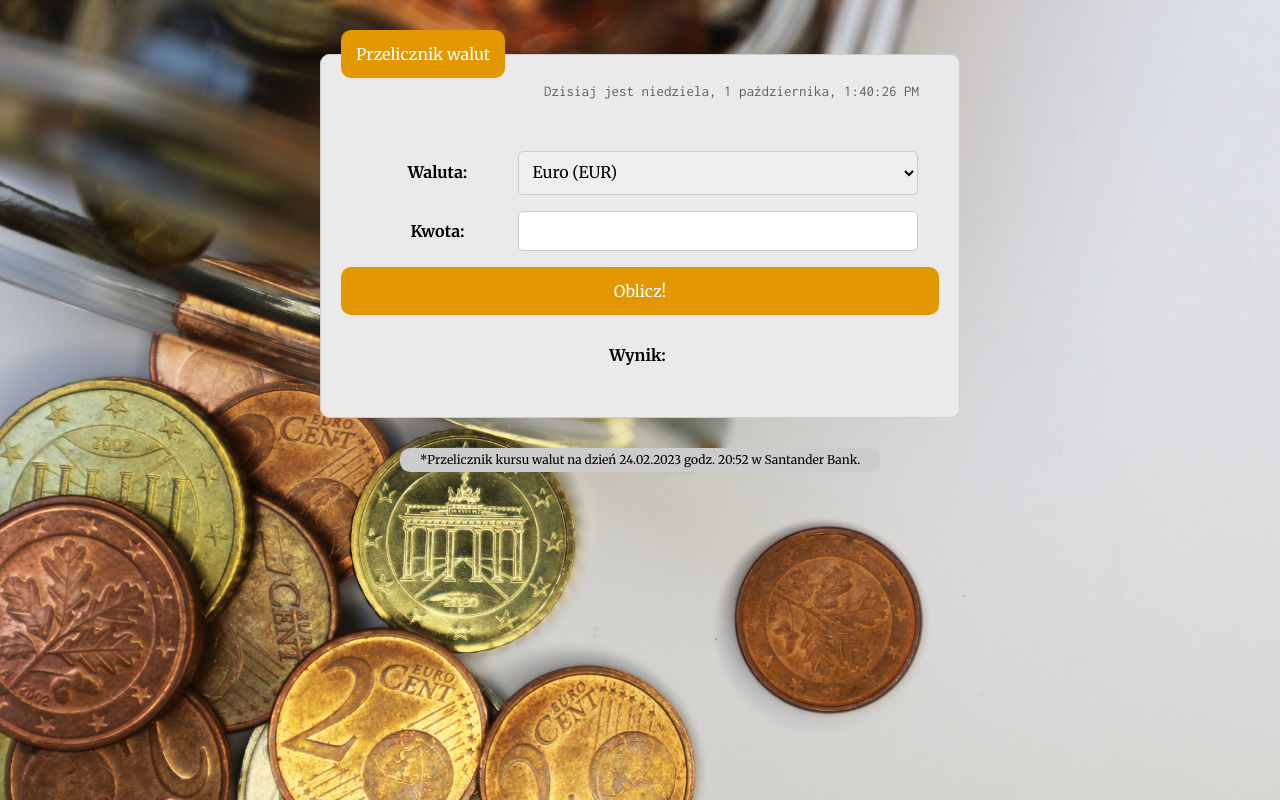
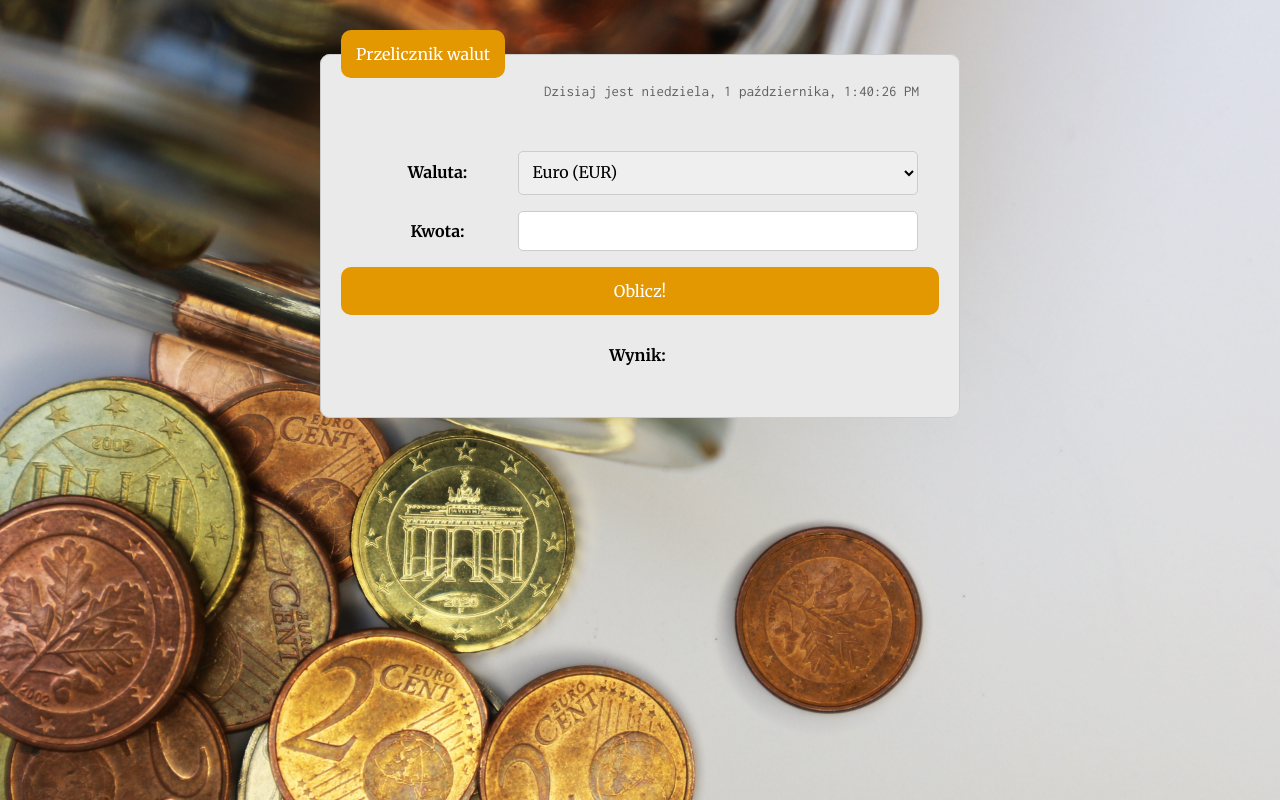
Before and after one commit to arczi147/currency-converter-react, a React (Create React App) app: page / in a window 1280 px wide. Built offline with nearby package versions, Linux system fonts and the light colour scheme.

Commit message:
Footer modified

```diff
--- a/src/App.js
+++ b/src/App.js
@@ -1,16 +1,14 @@
 import Form from "./Form";
-import Footer from "./Footer";
 import Container from "./Container";
 import { useCurrentDate } from "./Form/Clock/useCurrentDate";
 
 function App() {
 
-const date = useCurrentDate();
+  const date = useCurrentDate();
 
   return (
     <Container>
-      <Form date={date}/>
-      <Footer />
+      <Form date={date} />
     </Container>
   )
 }
--- a/src/Footer/index.js
+++ b/src/Footer/index.js
@@ -2,7 +2,7 @@ import { Content } from "./styled";
 
 const Footer = () => (
     <Content>
-        *Przelicznik kursu walut na dzień 24.02.2023 godz. 20:52 w Santander Bank.
+        *Przelicznik kursu walut jest aktualizowany na bieżąco.
     </Content>
 );
 
```
